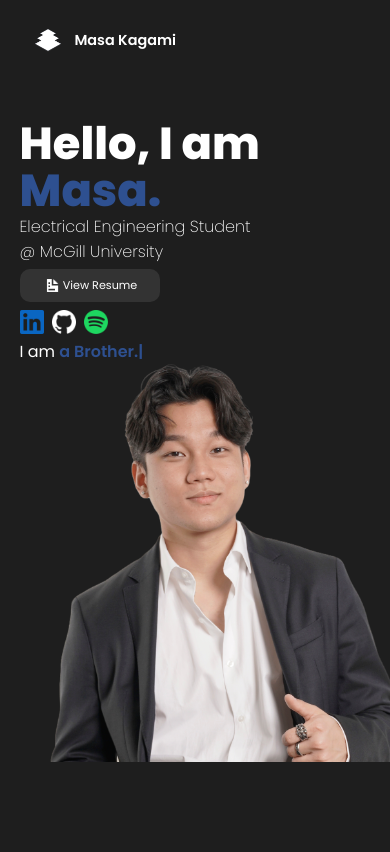
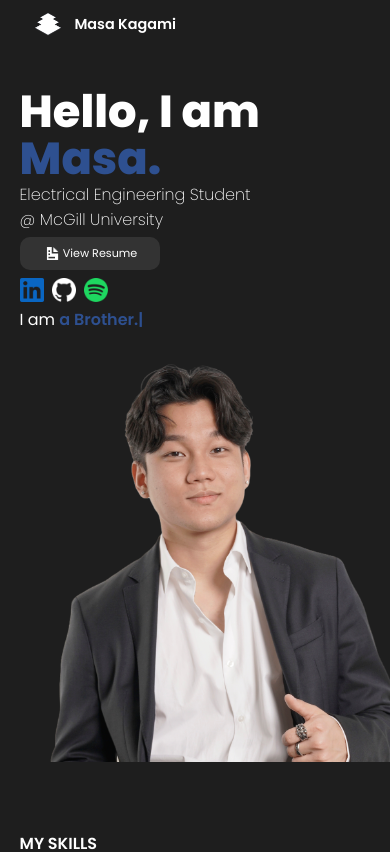
Before and after one commit to MasaKagami/masakagami.com, a React (Create React App) app in the folder portfolio/: page / in a window 390 px wide. Shown: the top 852 px of the page. Built offline with nearby package versions, Linux system fonts and the light colour scheme.

Commit message:
Update navbar.css

```diff
--- a/portfolio/src/components/NavBar/navbar.css
+++ b/portfolio/src/components/NavBar/navbar.css
@@ -73,8 +73,8 @@
 
 @media screen and (max-width: 768px){
 
-
     .navbar{
+        height: 3rem;
         width: 100vw;
         overflow-x: hidden;
     }
```
